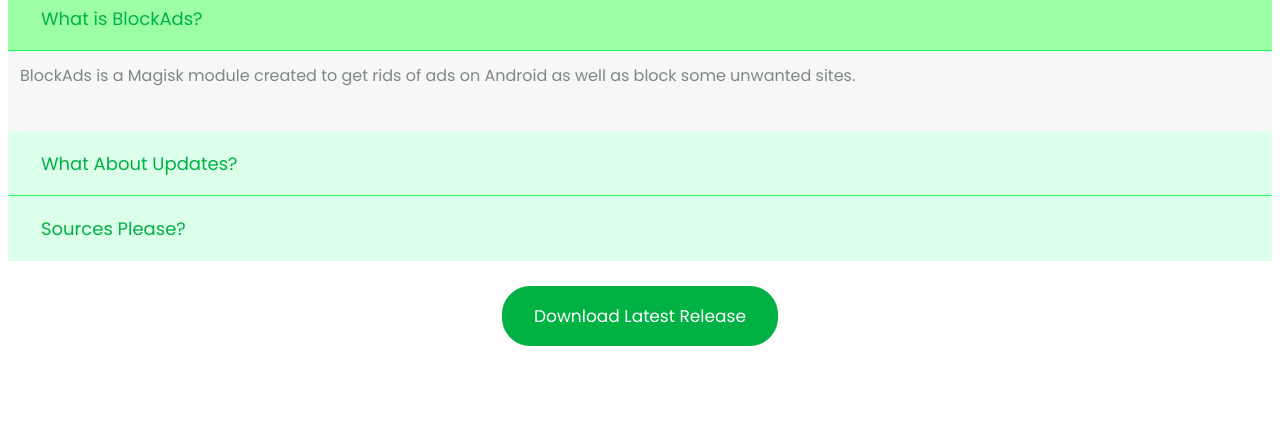
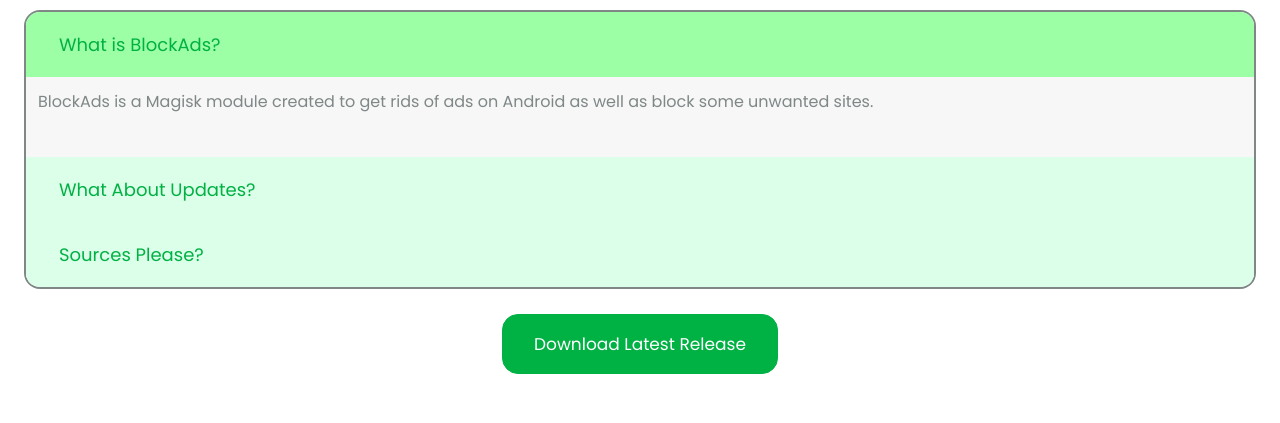
Before and after one commit to pantsufan/Magisk-Ad-Blocking-Module, a plain HTML site: page index.html in a window 1280 px wide. Shown: the part 478-901 px from the top of the page. Before the commit the page ends 857 px from the top, so only its background shows below. Drawn offline with Linux system fonts and the light colour scheme.

Commit message:
Minor improvements

```diff
--- a/style.css
+++ b/style.css
@@ -1,34 +1,39 @@
-body, html {
+body,
+html {
   font-family: "Poppins", Arial, sans-serif;
+  padding: 0.5rem;
 }
 
 .myButton {
   background-color: #00b144;
-  border-radius: 28px;
+  border-radius: 1rem;
   border: 1px solid #00b144;
   display: inline-block;
   cursor: pointer;
   color: #ffffff;
-  font-family: "Poppins", Arial, sans-serif;
   font-size: 17px;
   padding: 16px 31px;
   text-decoration: none;
   text-shadow: 0px 1px 0px #00b144;
   outline-style: none;
 }
+
 .myButton:hover {
   background-color: #019530;
   outline-style: none;
+  transition: all .4s ease;
+  -webkit-transition: all .4s ease;
 }
+
 .myButton:active {
   position: relative;
   top: 1px;
   outline-style: none;
 }
+
 .accordion {
   box-sizing: border-box;
   display: flex;
-  font-family: "Poppins", Arial, sans-serif;
   overflow: hidden;
   width: 100%;
 }
@@ -70,18 +75,16 @@ body, html {
   transition: margin 0.3s ease 0.1s;
 }
 
-.accordion-select:checked + .accordion-title + .accordion-content {
+.accordion-select:checked+.accordion-title+.accordion-content {
   margin-bottom: 0;
   margin-right: 0;
 }
 
 /* Generated styles starts here */
-
 .accordion {
   border-color: #dedede;
-  border-radius: 0px;
-  border-style: solid;
-  border-width: 0px;
+  border-radius: 1rem;
+  border: 2px #7f8787 solid;
   flex-direction: column;
   height: auto;
 }
@@ -100,14 +103,11 @@ body, html {
   margin-right: -65px;
 }
 
-.accordion-title:not(:nth-last-child(2))::after {
-  border-bottom-color: #15ff58;
-  border-right-color: transparent;
-}
-
-.accordion-select:hover + .accordion-title,
-.accordion-select:checked + .accordion-title {
+.accordion-select:hover+.accordion-title,
+.accordion-select:checked+.accordion-title {
   background-color: #9dffa5;
+  transition: all .4s ease;
+  -webkit-transition: all .4s ease;
 }
 
 .accordion-title span {
@@ -133,6 +133,7 @@ body, html {
 #header {
   text-align: center;
 }
+
 @media (prefers-color-scheme: dark) {
   body {
     color: #eee;
```
Also changed, not shown: index.html (+17 -12 lines).
